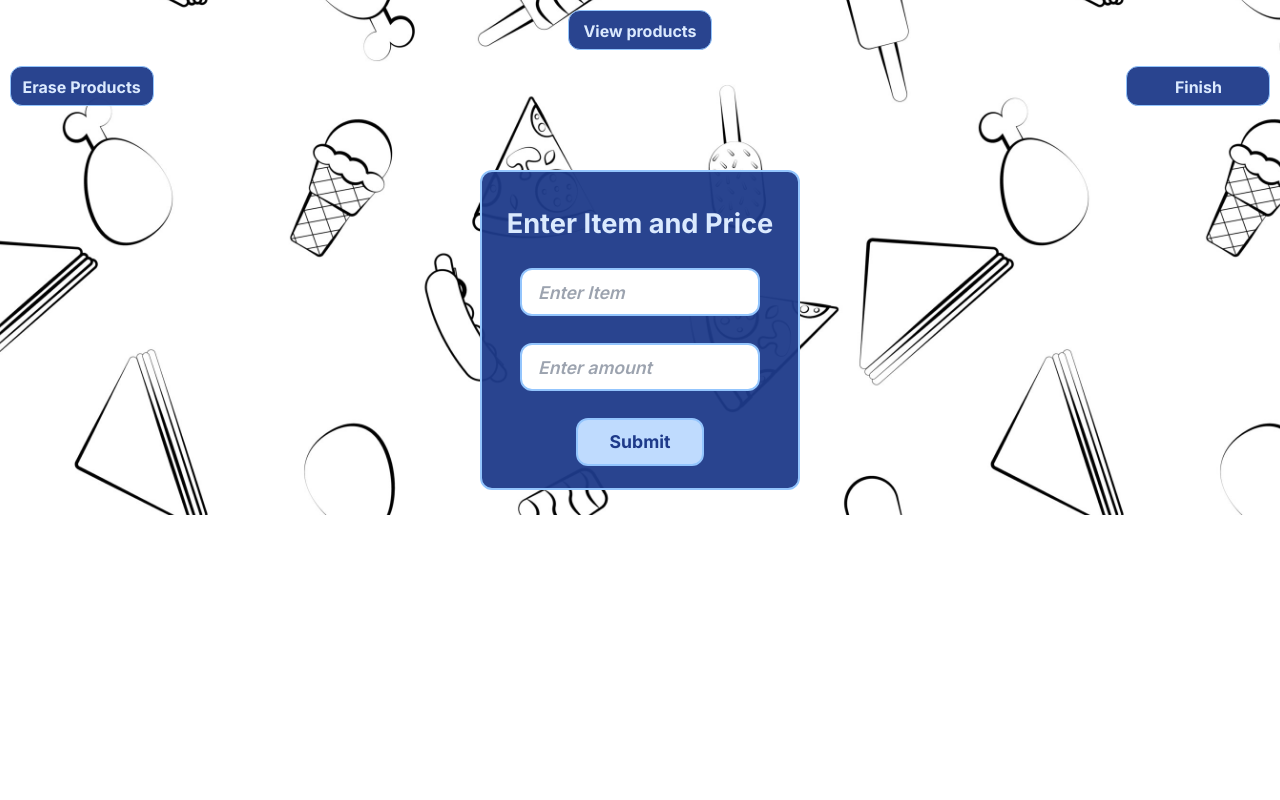
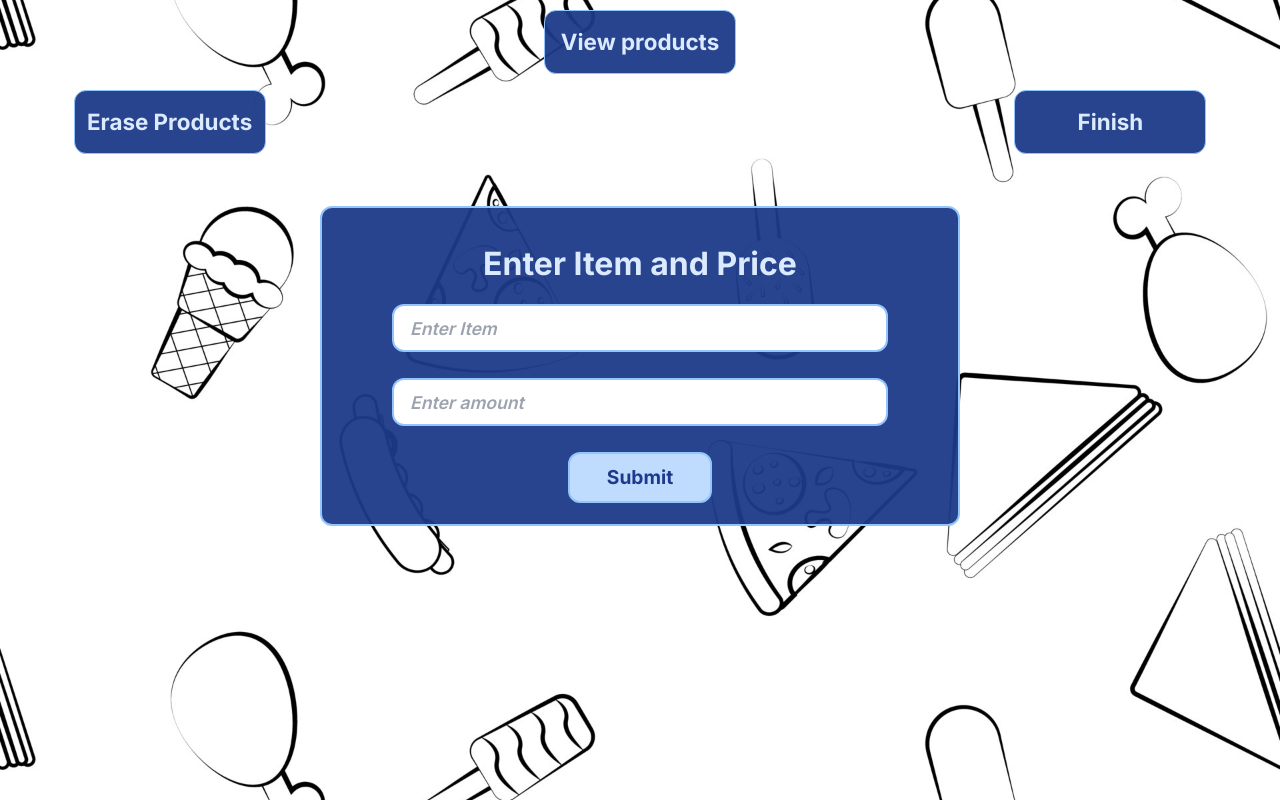
Before and after one commit to Zeke-Cachi/Check_Splitter_webapp, a Next.js app: page /pages/mainPage in a window 1280 px wide. Built offline with nearby package versions, Linux system fonts and the light colour scheme.

Commit message:
added responsiveness

```diff
--- a/app/components/ParticipantCard.js
+++ b/app/components/ParticipantCard.js
@@ -21,7 +21,7 @@ const ParticipantCard = ({id, handleCheckedUsers, amount, items, finish}) => {
     <div className={`flex flex-col ${finish ? "justify-around animate-custom " : "justify-between "}
     ${finish ? "bg-yellow-100/[.95] border-yellow-300" : "bg-blue-900/[.95] border-blue-300"} mx-auto
     my-[.5rem] bg-blue-900/[.95] w-[10rem] h-[14rem] rounded-xl border-[2px]
-    text-center p-[.7rem]`}>
+    text-center p-[.7rem] sm:w-[15rem] sm:h-[16rem] md:w-[15.5rem]`}>
 
 
       <form
@@ -31,15 +31,21 @@ const ParticipantCard = ({id, handleCheckedUsers, amount, items, finish}) => {
           type="text"
           placeholder="Write name here"
           onChange={handleSaveName}
-          className="rounded-xl mt-[.7rem] w-[8rem] h-[2rem] text-[.9rem] italic text-center
-          text-blue-900 font-bold focus:border-blue-700 outline-none focus:outline-none border-blue-300 border-[1px]" />
+          className="bg-white rounded-xl mt-[.7rem] w-[8rem] h-[2rem] text-[.9rem] italic text-center
+          text-blue-900 font-bold focus:border-blue-700 outline-none focus:outline-none border-blue-300 border-[1px]
+          sm:w-[12rem] sm:h-[2.5rem] sm:text-[1.1rem]" />
       </form>
 
-      <h3 className={`${showName()} ${finish ? "text-blue-900" : "text-blue-100"} text-[1.2rem] font-bold`}>{saveName}</h3>
+      <h5 className={`${hideInput()} text-blue-100 italic`}>Enter name and press Enter</h5>
 
-      <h6 className={`${showName()} ${finish ? "text-blue-900" : "text-blue-100"}  text-[1.8rem] font-bold`}>${Number(counter.toFixed(2))}</h6>
+      <h3 className={`${showName()} ${finish ? "text-blue-900" : "text-blue-100"} text-[1.2rem] font-bold
+      sm:text-[1.5rem]`}>{saveName}</h3>
 
-      <label className={`${showName()} ${finish ? "hidden" : "block"} text-[.8rem] text-blue-100 `}>Check here to add to the bill</label>
+      <h6 className={`${showName()} ${finish ? "text-blue-900" : "text-blue-100"}  text-[1.8rem] font-bold
+      sm:text-[2.2rem]`}>${Number(counter.toFixed(1))}</h6>
+
+      <label className={`${showName()} ${finish ? "hidden" : "block"} text-[.8rem]
+      text-blue-100 sm:text-[.9rem]`}>Check here to add to the bill</label>
 
       <input
         type="checkbox"
@@ -52,7 +58,7 @@ const ParticipantCard = ({id, handleCheckedUsers, amount, items, finish}) => {
       <button
         className={`${showName()} ${finish ? "hidden" : "block"}  mx-auto w-[5rem] bg-blue-200 border-[2px]
         border-blue-300 text-blue-900 hover:text-blue-950 text-[.9rem] font-bold
-        rounded-xl mx-auto hover:bg-blue-50`}
+        rounded-xl mx-auto hover:bg-blue-50 sm:w-[6rem]`}
         onClick={show}>Edit
       </button>
 
--- a/app/page.js
+++ b/app/page.js
@@ -27,9 +27,10 @@ const Page = () => {
 
 
   return (
-    <body className="bg-[url('/img/bg.jpg')] bg-center bg-contain grid place-items-center h-screen">
+    <body className="bg-[url('/img/bg.jpg')] bg-center bg-contain grid place-items-center h-screen my-auto">
       <div className="border-[4px] border-blue-300 bg-blue-900/[.95] h-[40rem] w-[20rem]
-      px-[1rem] m-auto rounded-xl text-blue-100">
+      px-[1rem] m-auto rounded-xl text-blue-100 sm:w-[30rem] md:w-[40rem]">
+
         <h1 className="text-[3rem] font-bold text-center mt-[2rem]">Zeke´s Bill Splitter</h1>
 
         <h2 className="text-[1.5rem] text-center mt-[4rem] font-thin">Enter the amount of people to participate</h2>
@@ -38,15 +39,16 @@ const Page = () => {
           onSubmit={checkAmount}
           className="flex justify-center">
           <input
-          className="text-blue-900 focus:border-blue-700 outline-none focus:outline-none h-[4rem] w-[7rem] rounded-lg mt-[2rem] text-[3rem] text-center
-          border-[4px] border-blue-300"
+          className="bg-white text-blue-900 focus:border-blue-700 outline-none focus:outline-none h-[4rem]
+          w-[7rem] rounded-lg mt-[2rem] text-[3rem] text-center border-[4px] border-blue-300 md:h-[5rem] md:w-[8rem]"
           type="number"
           onChange={saveInput} />
         </form>
 
         <div onClick={validateUserAmount}>
           <Link
-          className="h-[5rem] w-[10rem] bg-blue-200 mx-auto text-[2rem] text-blue-900 flex justify-center items-center mt-[3rem] rounded-lg active:text-white"
+          className="h-[5rem] w-[10rem] bg-blue-200 mx-auto text-[2rem] text-blue-900 flex justify-center
+          items-center mt-[6rem] rounded-lg active:text-white"
           href={{
             pathname: '/pages/mainPage',
             query: { users: users }
--- a/app/pages/mainPage/page.jsx
+++ b/app/pages/mainPage/page.jsx
@@ -21,11 +21,12 @@ const MainPage = () => {
 
   return (
 
-    <main className="bg-[url('/img/bg.jpg')] bg-center bg-contain p-[.6rem]">
+    <main className="bg-[url('/img/bg.jpg')] bg-center bg-contain p-[.6rem] h-screen">
       {/* POPOVER FOR THE PRODUCTS LIST */}
       <div className='flex flex-col items-center mb-[3rem]'>
         <Popover className="mb-[1rem] bg-blue-900/[.95] h-[2.5rem] w-[9rem] rounded-xl text-blue-100
-        text-center grid place-items-center border-[1px] border-blue-300 font-bold p-[0.5rem]">
+        text-center grid place-items-center border-[1px] border-blue-300 font-bold p-[0.5rem] sm:h-[3.5rem] w-[11rem]
+        sm:text-[1.3rem] md:h-[4rem] md:w-[12rem] md:text-[1.4rem]">
           <Popover.Button>View products</Popover.Button>
 
           <Transition
@@ -37,7 +38,8 @@ const MainPage = () => {
           leaveTo="transform scale-95 opacity-0">
 
             <Popover.Panel className="absolute transform translate-x-[-50%] top-[4rem] z-10
-            w-[20rem] min-h-[20rem] bg-blue-100 border-[4px] border-blue-300 p-[.5rem] rounded-xl text-blue-900">
+            w-[20rem] min-h-[20rem] bg-blue-100 border-[4px] border-blue-300 p-[.5rem] rounded-xl text-blue-900
+            sm:w-[30rem] sm:text-[1.4rem] md:w-[40rem] md:text-[1.6rem] xl:w-[50rem]">
                 {items.map( (products,i) => {
                   return (
                   <div key={i}
@@ -56,25 +58,30 @@ const MainPage = () => {
           {/* BUTTON TO ERASE ALL PRODUCTS */}
           <button
             onClick={eraseItems}
-            className={`${finish ? "hidden" : "block"} mb-[1rem] bg-blue-900/[.95] h-[2.5rem] w-[9rem] rounded-xl text-blue-100
-          text-center grid place-items-center border-[1px] border-blue-300 font-bold p-[0.5rem]`}>
+            className={`${finish ? "hidden" : "block"} mb-[.3rem] bg-blue-900/[.95] h-[2.5rem] w-[9rem] rounded-xl text-blue-100
+          text-center grid place-items-center border-[1px] border-blue-300 font-bold p-[0.5rem] sm:h-[3.5rem] w-[11rem]
+          sm:text-[1.3rem] md:h-[4rem] md:w-[12rem] md:text-[1.4rem] md:ms-[1rem] xl:ms-[4rem]`}>
             Erase Products
           </button>
 
           <button
             onClick={handleFinish}
             className={`${finish ? "hidden" : "block"} bg-blue-900/[.95] h-[2.5rem] w-[9rem] rounded-xl text-blue-100
-            text-center grid place-items-center border-[1px] border-blue-300 font-bold p-[0.5rem]`}>Finish</button>
+            text-center grid place-items-center border-[1px] border-blue-300 font-bold p-[0.5rem] sm:h-[3.5rem] w-[11rem]
+            sm:text-[1.3rem] md:h-[4rem] md:w-[12rem] md:text-[1.4rem] md:me-[1rem] xl:me-[4rem]`}>Finish</button>
         </div>
       </div>
 
-      <h1 className={`${finish ? "block" : "hidden opacity-0"} text-[3rem] font-bold text-blue-100 text-center bg-blue-900 rounded-xl border-[2px] border-blue-300`}>Final checks</h1>
+      <h1 className={`${finish ? "block" : "hidden opacity-0"} text-[3rem] font-bold text-blue-100 text-center
+      bg-blue-900 rounded-xl border-[2px] border-blue-300 sm:w-[30rem] mx-auto`}>Final checks</h1>
 
-      <h6 className={`${finish ? "block" : "hidden"} text-blue-100 text-center bg-blue-900 rounded-xl border-[2px] border-blue-300 mt-[.5rem]`}>Refresh to start again</h6>
+      <h6 className={`${finish ? "block" : "hidden"} text-blue-100 text-center bg-blue-900 rounded-xl border-[2px]
+       border-blue-300 mt-[.5rem] sm:w-[30rem] mx-auto sm:text-[1.1rem] 2xl:mb-[6rem]`}>Refresh or go back to start again</h6>
 
       <div className={`w-[20rem] h-[20rem] transition-opacity opacity-100 ${!finish ? "block" : "hidden opacity-0"} bg-blue-900/[0.95] text-blue-100 mx-auto rounded-xl grid
-      grid-rows-4 border-[2px] border-blue-300 p-[.5rem]`}>
-        <label className='h-[1rem] mx-auto mt-[1.5rem] font-bold text-[1.7rem]'>Enter Item and Price</label>
+      grid-rows-4 border-[2px] border-blue-300 p-[.5rem] sm:w-[30rem] md:w-[40rem] xl:mb-[3rem]`}>
+        <label className='h-[1rem] mx-auto mt-[1.5rem] font-bold text-[1.7rem]
+        md:text-[2rem]'>Enter Item and Price</label>
         <form
           onSubmit={handleItemSubmit}
           ref={cleanRef}
@@ -83,19 +90,19 @@ const MainPage = () => {
             type="text"
             placeholder='Enter Item'
             onChange={handleItemInput}
-            className="w-[80%] h-[3rem] mx-auto rounded-xl border-[2px] border-blue-300 italic
+            className="bg-white w-[80%] h-[3rem] mx-auto rounded-xl border-[2px] border-blue-300 italic
             p-[1rem] font-semibold text-blue-900 text-[1.1rem] focus:border-blue-700 outline-none focus:outline-none"/>
 
           <input
             type="number"
             placeholder='Enter amount'
             onChange={handlePriceInput}
-            className="w-[80%] h-[3rem] mx-auto rounded-xl border-[2px] border-blue-300 italic
+            className="bg-white w-[80%] h-[3rem] mx-auto rounded-xl border-[2px] border-blue-300 italic
             p-[1rem] font-semibold text-blue-900 text-[1.1rem] focus:border-blue-700 outline-none focus:outline-none"/>
 
           <button className='w-[8rem] h-[3rem] bg-blue-200 border-[2px] border-blue-300
            text-blue-900 hover:text-blue-950 text-[1.1rem] font-bold rounded-xl mx-auto
-           hover:bg-blue-50'>Submit</button>
+           hover:bg-blue-50 md:w-[9rem] md:h-[3.2rem] md:text-[1.2rem]'>Submit</button>
         </form>
       </div>
 
```
